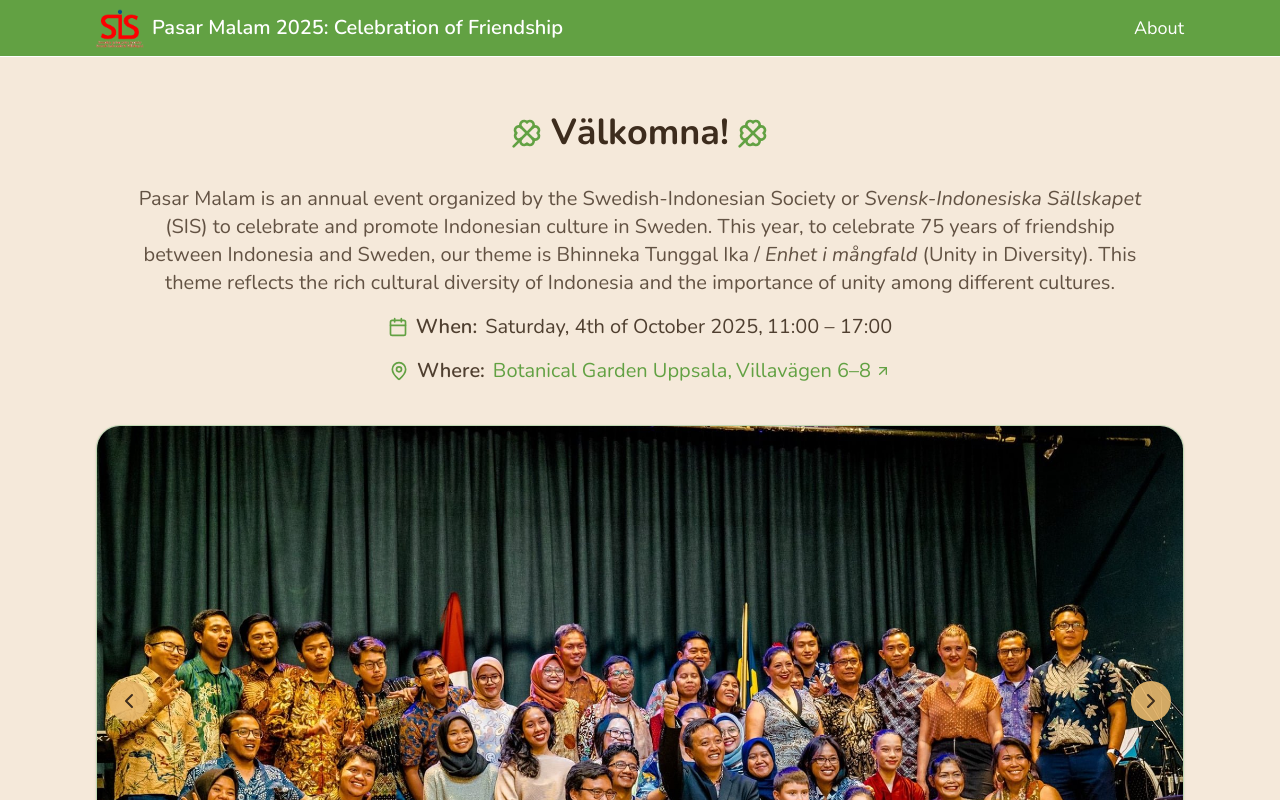
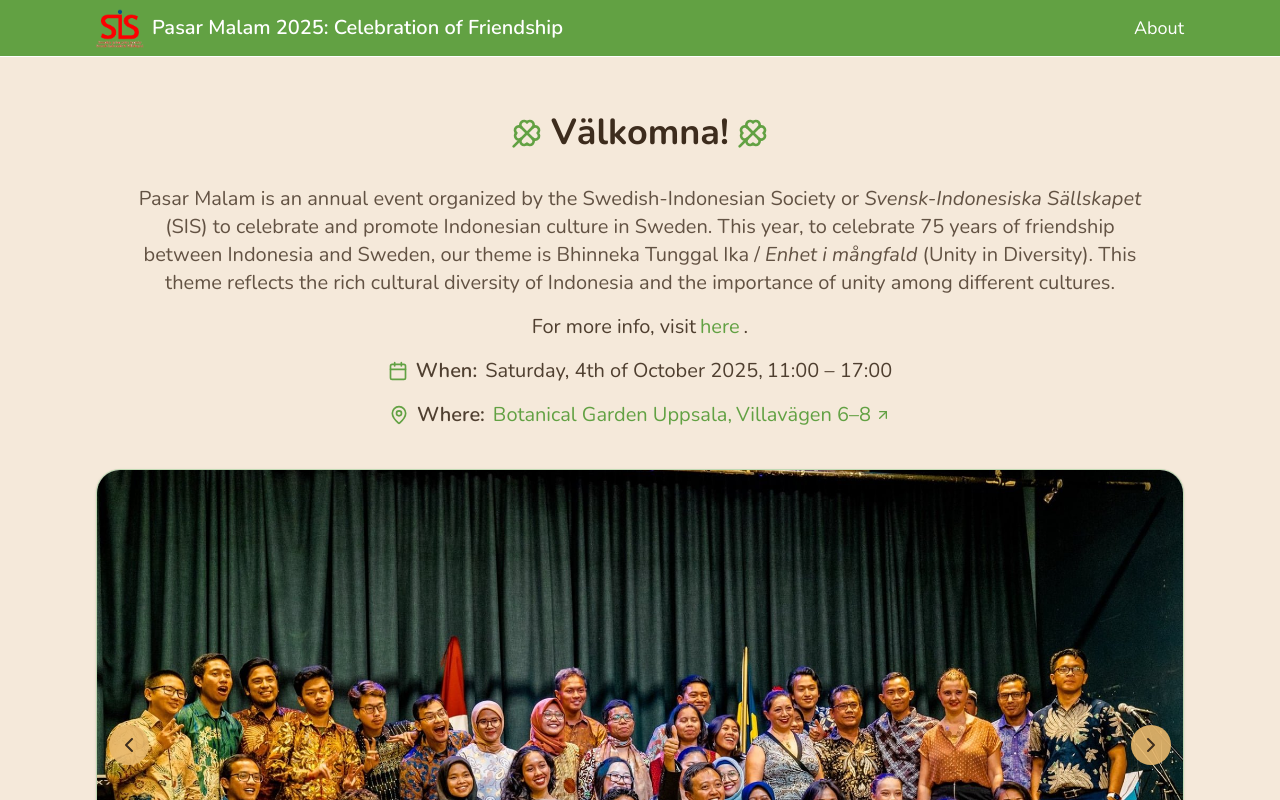
Before and after one commit to sandrayoe/Ticketing_SIS_2025, a Next.js app in the folder ticketing-2025/: page / in a window 1280 px wide. Shown: the top 800 px of the page. Built offline with nearby package versions, Linux system fonts and the light colour scheme; a web font is replaced by a local one.

Commit message:
add link to sis website in home

```diff
--- a/ticketing-2025/app/page.tsx
+++ b/ticketing-2025/app/page.tsx
@@ -94,6 +94,19 @@ export default function HomePage() {
                     <span className="italic">Enhet i mångfald</span> (Unity in Diversity).
                     This theme reflects the rich cultural diversity of Indonesia and the
                     importance of unity among different cultures.
+                  </p>
+
+                  <p className="flex items-center justify-center gap-1 text-center sm:text-left">
+                    <span>For more info, visit</span>
+                    <a
+                      href="https://svensk-indonesiska.se/aktivitas/pasar-malam-2025-celebration-of-friendship"
+                      className="flex items-center gap-1 text-earthy-green hover:text-earthy-brown"
+                      target="_blank"
+                      rel="noopener noreferrer"
+                    >
+                      here
+                    </a>
+                    .
                   </p>
 
                   <p className="flex flex-col items-center sm:flex-row sm:justify-center gap-1 sm:gap-2">
```
